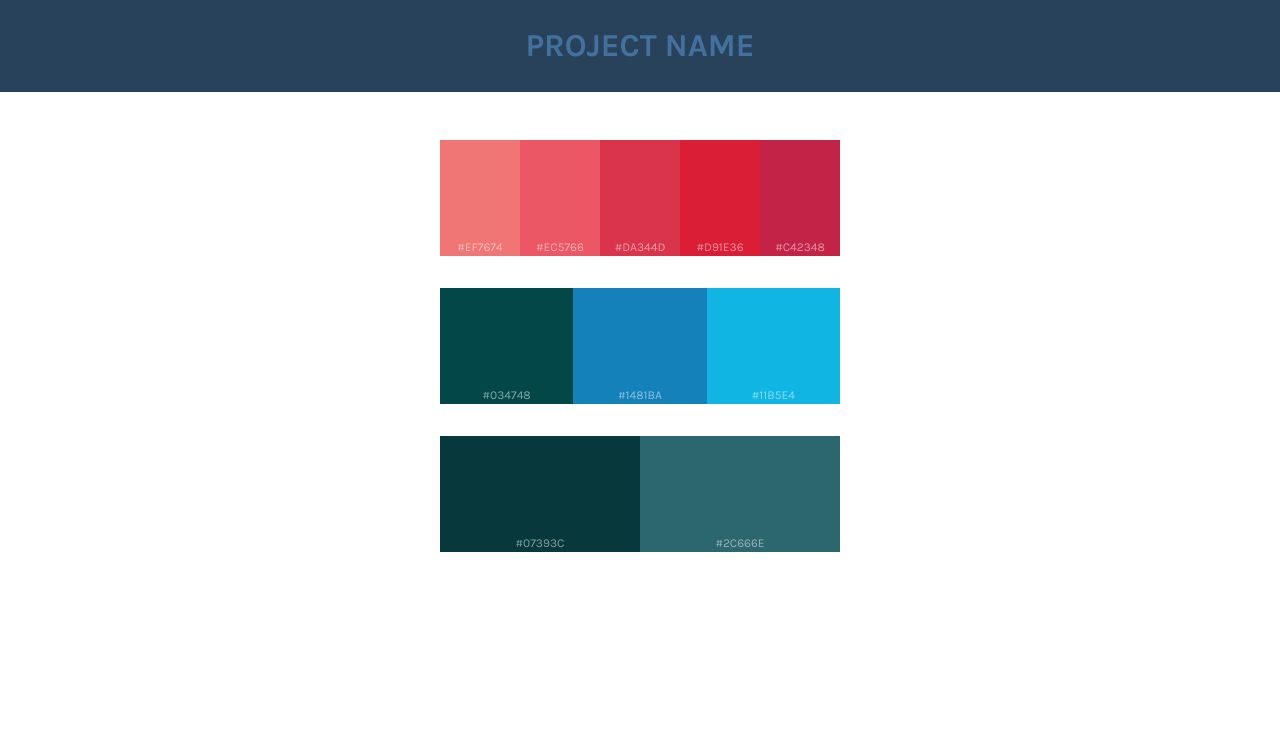
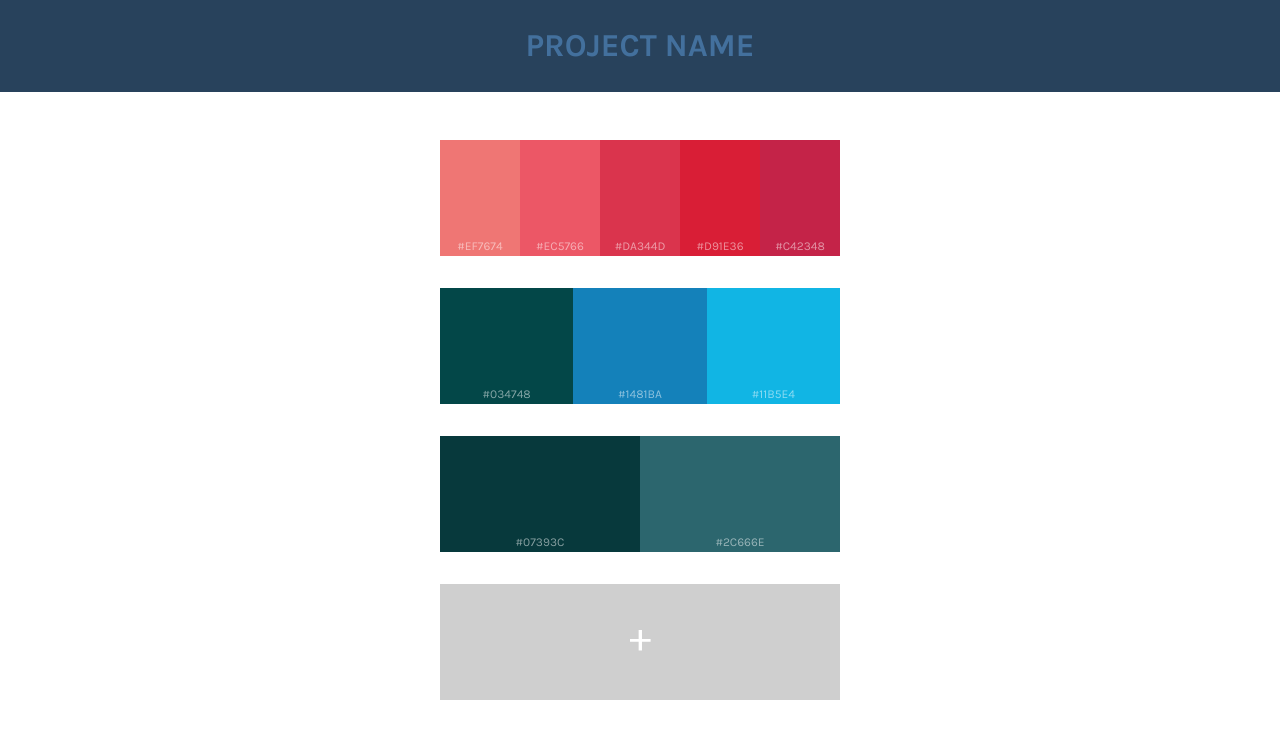
Before and after one commit to mjosc/chromalite, a React (Create React App) app: page / in a window 1280 px wide. Shown: the top 738 px of the page. Built offline with nearby package versions, Linux system fonts and the light colour scheme.

Commit message:
Refactor add button & progress with svg config

```diff
--- /dev/null
+++ b/src/components/ButtonAddScheme.css
@@ -0,0 +1,14 @@
+.ButtonAddScheme {
+  display: inline-block;
+  width: 100%;
+  height: 7.25rem;
+  margin-top: 2rem;
+  border: none;
+  outline: none;
+  text-decoration: none;
+  background-color: #CFCFCF;
+}
+
+.ButtonAddScheme__icon {
+
+}
--- /dev/null
+++ b/src/components/ButtonAddScheme.tsx
@@ -0,0 +1,15 @@
+import * as React from 'react';
+import SvgAdd from '../icons/SvgAdd';
+import './ButtonAddScheme.css';
+
+interface Props {
+  onClick: (e: MouseEvent) => void,
+}
+
+const ButtonAddScheme: React.FunctionComponent<Props> = props => (
+  <button className='ButtonAddScheme'>
+    <SvgAdd className='ButtonAddScheme__icon' />
+  </button>
+);
+
+export default ButtonAddScheme;
--- a/src/components/Project.css
+++ b/src/components/Project.css
@@ -12,45 +12,51 @@
   transform: translate(-50%, -50%);
 }
 
-
-
-
-
-
 .Project {
   /* Move this to 'App' */
   font-family: 'karla', sans-serif;
 }
 
 .Project__schemes {
-  max-width: 25em;
-  margin: 3em auto 0 auto;
+  max-width: 25rem;
+  margin: 3rem auto 0 auto;
 }
 
 .Project__scheme {
   display: flex;
 
   width: 100%;
-  height: 7.25em;
+  height: 7.25rem;
 }
 
+/* .Project__scheme:hover {
+  height: 10em;
+} */
+
 .Project__scheme:not(:first-child) {
-  margin-top: 2em;
+  margin-top: 2rem;
 }
+
+
 
 .Project__color {
   flex: 1;
-  min-width: 5em;
+  min-width: 5rem;
 
   position: relative;
 }
 
+/* .Project__color:hover {
+  flex-grow: 2;
+  transition: 0.25s;
+} */
+
 .Project__hexcode {
   width: 100%;
-  font-size: 0.75em;
+  font-size: 0.75rem;
   color: white;
   opacity: 0.51;
   position: absolute;
-  bottom: 0.25em;
+  bottom: 0.25rem;
   text-align: center;
 }
--- a/src/components/Project.tsx
+++ b/src/components/Project.tsx
@@ -2,6 +2,7 @@ import * as React from 'react';
 
 import ProjectMenu from './ProjectMenu';
 import LoadingAnimation from './LoadingAnimation';
+import ButtonAddScheme from './ButtonAddScheme';
 
 import './Project.css';
 
@@ -35,6 +36,8 @@ class Project extends React.Component<{}, State> {
       }), 2000 - (Date.now() - start))) // Minimum wait time (ms).
   }
 
+  handleClick = (e: MouseEvent) => null;
+
   render() {
     return this.state.isLoading ? (
       <div className='Project--loading'>
@@ -55,6 +58,7 @@ class Project extends React.Component<{}, State> {
               ))}
             </div>
           ))}
+          <ButtonAddScheme onClick={this.handleClick}/>
         </div>
       </div>
     );
--- /dev/null
+++ b/src/icons/SvgAdd.tsx
@@ -0,0 +1,28 @@
+import * as React from 'react';
+
+interface Props {
+  width?: number | string,
+  height?: number | string,
+  className?: string,
+  viewBox?: string,
+  style?: React.CSSProperties // Todo: Remove
+}
+
+const SvgAdd: React.FunctionComponent<Props> = props => (
+  <svg {...props}>
+    <path
+      d='M11.97 0v8.904h8.652v2.814H11.97v8.904H8.652v-8.904H0V8.904h8.652V0z'
+      fill='#FFF'
+      fillRule='evenodd'
+    />
+  </svg>
+);
+
+SvgAdd.defaultProps = {
+  height: 21,
+  width: 21,
+  viewBox: '0 0 21 21',
+  // style: {border: '1px solid black'} // Todo: Remove
+}
+
+export default SvgAdd;
```
Also changed, not shown: src/icons/add.svg (added).
